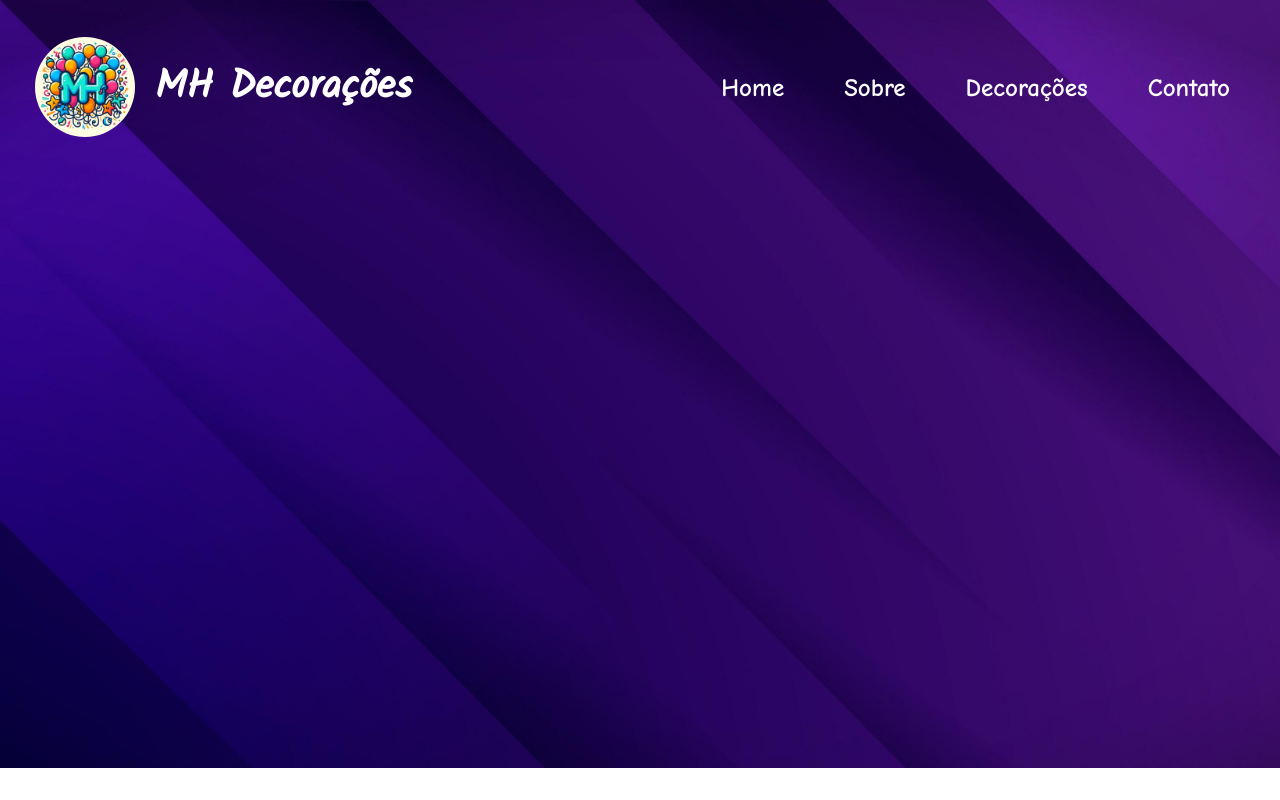
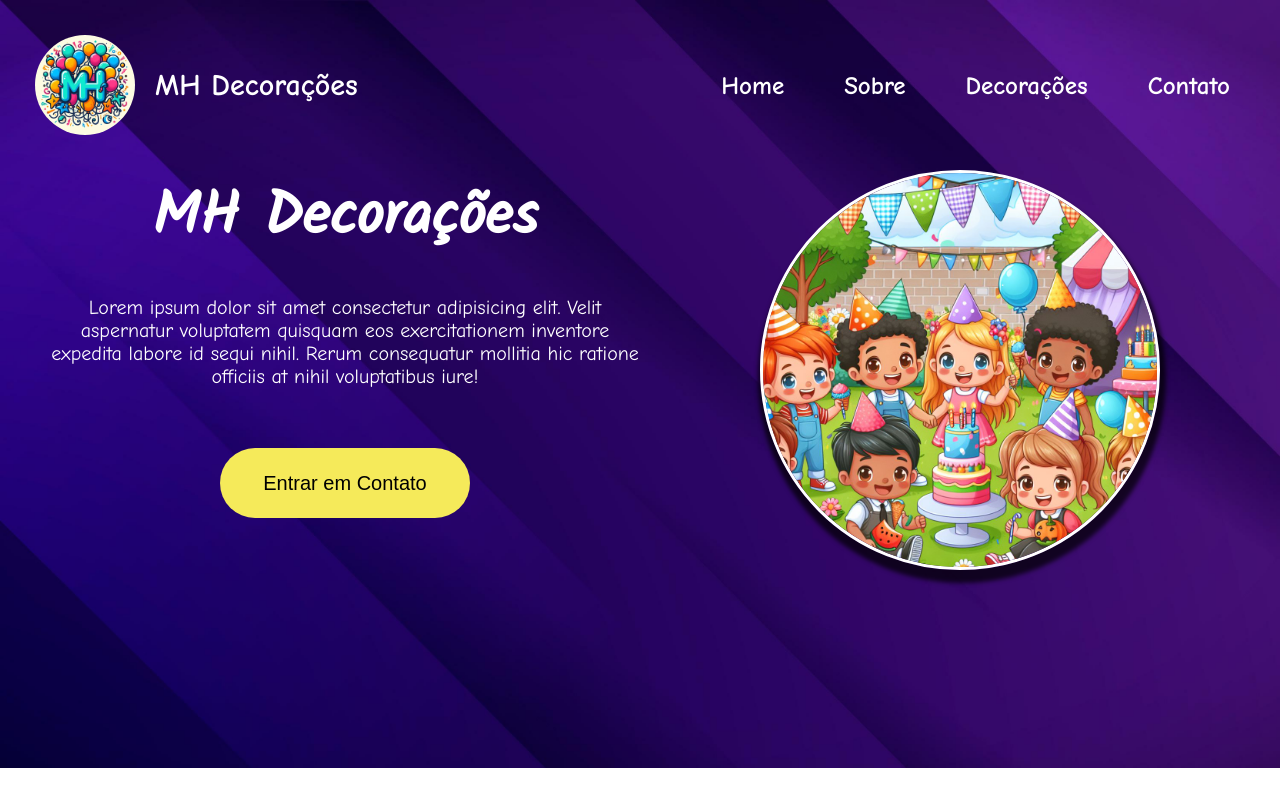
Before and after one commit to manrique-kraus/landing-page-mh-decorations, a plain HTML site: page src/index.html in a window 1280 px wide. Drawn offline with Linux system fonts and the light colour scheme.

Commit message:
sessao hero finalizada salvo mudanças futuras

```diff
--- a/src/css/style.css
+++ b/src/css/style.css
@@ -8,6 +8,7 @@
 html {
     font-size: 62.5%;
     font-family: 'Comic Neue', cursive;
+    color: #ffffff;
 }
 
 body {
@@ -47,9 +48,8 @@ main {
 }
 
 .header h3 {
-    font-family: 'Kalam', cursive;
     padding: 2rem;
-    font-size: 4rem;
+    font-size: 3rem;
     transition: 0.3s;
 }
 
@@ -79,4 +79,54 @@ main {
 
 .hero {
     grid-area: hero;
+    display: grid;
+    grid-template-columns: 1fr 1fr;
+    height: 60vh;
 }
+
+.hero .infos {
+    margin-left: 5rem;
+    text-align: center;
+}
+
+.hero h1 {
+    font-size: 6rem;
+    font-family: 'Kalam', cursive;
+}
+
+.hero p {
+    font-size: 2rem;
+    margin-top: 3rem;
+}
+
+.hero .infos .btn {
+    margin-top: 6rem;
+    width: 25rem;
+    height: 7rem;
+    border-radius: 5rem;
+    border: none;
+    background-color: var(--color-yellow);
+    font-size: 2rem;
+    color: #000000;
+    transition: 0.3s;
+    cursor: pointer;
+}
+
+.hero .btn:hover {
+    background-color: var(--color-yellow);
+    width: 27rem;
+    height: 8rem;
+}
+
+.hero .image {
+    display: flex;
+    justify-content: center;
+}
+
+.hero  img {
+    width: 40rem;
+    height: 40rem;
+    border-radius: 50%;
+    border: solid 3px white;
+    box-shadow: 2px 9px 4px 4px rgba(0, 0, 0, 0.7);
+}
--- a/src/index.html
+++ b/src/index.html
@@ -40,7 +40,15 @@
         </header>
 
         <section class="hero">
+            <div class="infos">
+                <h1>MH Decorações</h1>
+                <p>Lorem ipsum dolor sit amet consectetur adipisicing elit. Velit aspernatur voluptatem quisquam eos exercitationem inventore expedita labore id sequi nihil. Rerum consequatur mollitia hic ratione officiis at nihil voluptatibus iure!</p>
+                <button class="btn" href="#contact">Entrar em Contato</button>
+            </div>
 
+            <div class="image">
+            <img src="./images/criancas-na-festa.jpeg" alt="Crianças em uma Festa">
+            </div>
         </section>
     </main>
     <section class="about"></section>
```
Also changed, not shown: src/images/criancas-na-festa.jpeg (added).
